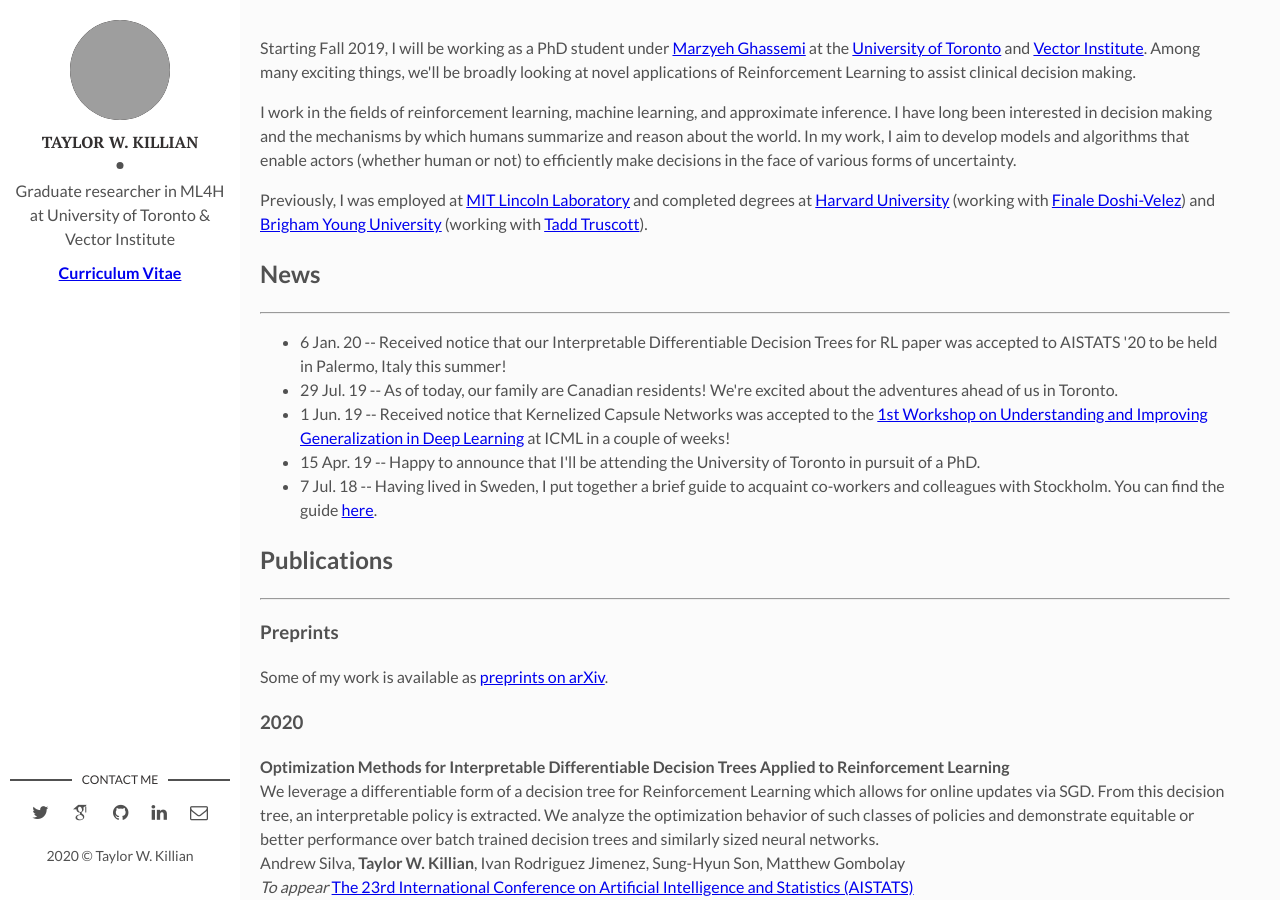
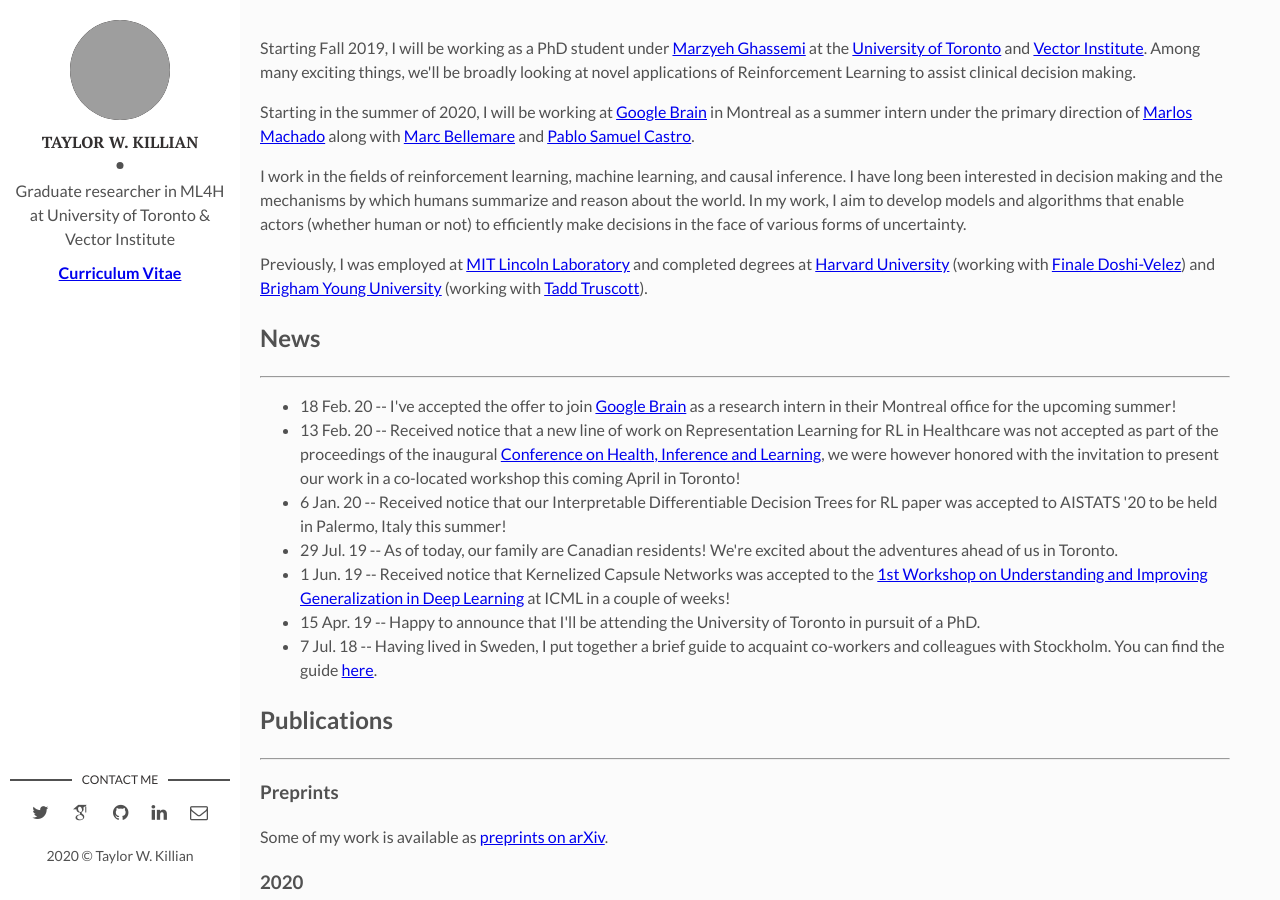
Before and after one commit to twkillian/twkillian.github.io, a Jekyll site: the page built from index.html, in a window 1280 px wide and 900 px high. Built offline with Jekyll 4.4.1, drawn with Linux system fonts in a browser that asks for light colours; nearby versions of some CDN libraries; some web fonts are replaced; the list of posts is cut into pages by our own code; grey boxes are pictures that could not be loaded.

Commit message:
Updating news and bio to include Google internship

```diff
--- a/index.html
+++ b/index.html
@@ -8,23 +8,27 @@ layout: main
 
         <div class="row">
         <p>
-        	Starting Fall 2019, I will be working as a PhD student under <a href='http://www.marzyehghassemi.com/'>Marzyeh Ghassemi</a> at the <a href="https://www.utoronto.ca">University of Toronto</a> and <a href='https://vectorinstitute.ai/'> Vector Institute</a>. Among many exciting things, we'll be broadly looking at novel applications of Reinforcement Learning to assist clinical decision making.
-          </p><p>
+    	  Starting Fall 2019, I will be working as a PhD student under <a href='http://www.marzyehghassemi.com/'>Marzyeh Ghassemi</a> at the <a href="https://www.utoronto.ca">University of Toronto</a> and <a href='https://vectorinstitute.ai/'> Vector Institute</a>. Among many exciting things, we'll be broadly looking at novel applications of Reinforcement Learning to assist clinical decision making.
+		</p><p>
+    	  Starting in the summer of 2020, I will be working at <a href="https://research.google/teams/brain/">Google Brain</a> in Montreal as a summer intern under the 	primary direction of <a href="https://webdocs.cs.ualberta.ca/~machado/">Marlos Machado</a> along with <a href="http://www.marcgbellemare.info/">Marc Bellemare</a> and <a href="https://twitter.com/pcastr">Pablo Samuel Castro</a>.
+        </p><p>
           I work in the fields of reinforcement learning, machine
-          learning, and approximate inference. I have long been interested in
+          learning, and causal inference. I have long been interested in
           decision making and the mechanisms by which humans summarize and reason about the world. In my work, I aim to develop models and algorithms that enable actors (whether human or not) to efficiently make decisions in the face of various forms of uncertainty.
-          </p><p>
+        </p><p>
           Previously, I was employed at <a href="https://www.ll.mit.edu//">MIT Lincoln Laboratory</a> and completed degrees at <a href="https://www.harvard.edu">Harvard University</a> (working with <a href="https://finale.seas.harvard.edu">Finale Doshi-Velez</a>) and <a href="https://www.byu.edu">Brigham Young University</a> (working with <a href="https://mae.usu.edu/people/faculty/truscott-tadd">Tadd Truscott</a>).
-          </p>
-          <!--
+        </p>
+          <!--\\
           <p>
           <ul class="nav nav-pills nav-stacked">
             <li><a href="#publications">Publications</a></li>
+
             <li><a href="#software">Software</a></li>
             <li><a href="blog">Blog</a></li>
+
           </ul>
           </p>
-          -->
+      	  -->
         </div>
 
         <div class="row">
@@ -32,6 +36,8 @@ layout: main
           <hr>
           <p>
             <ul class="nav nav-pills nav-stacked">
+        	  <li> 18 Feb. 20 -- I've accepted the offer to join <a href="https://research.google/teams/brain/">Google Brain</a> as a research intern in their Montreal office for the upcoming summer!</li>
+        	  <li> 13 Feb. 20 -- Received notice that a new line of work on Representation Learning for RL in Healthcare was not accepted as part of the proceedings of the inaugural <a href="www.chilconference.org">Conference on Health, Inference and Learning</a>, we were however honored with the invitation to present our work in a co-located workshop this coming April in Toronto!</li>
               <li> 6 Jan. 20 -- Received notice that our  Interpretable Differentiable Decision Trees for RL paper was accepted to AISTATS '20 to be held in Palermo, Italy this summer!</li>
               <li> 29 Jul. 19 -- As of today, our family are Canadian residents! We're excited about the adventures ahead of us in Toronto. </li>
               <li> 1 Jun. 19 -- Received notice that Kernelized Capsule Networks was accepted to the <a href=https://sites.google.com/view/icml2019-generalization/home'> 1st Workshop on Understanding and Improving Generalization in Deep Learning</a> at ICML in a couple of weeks! </li>
```
